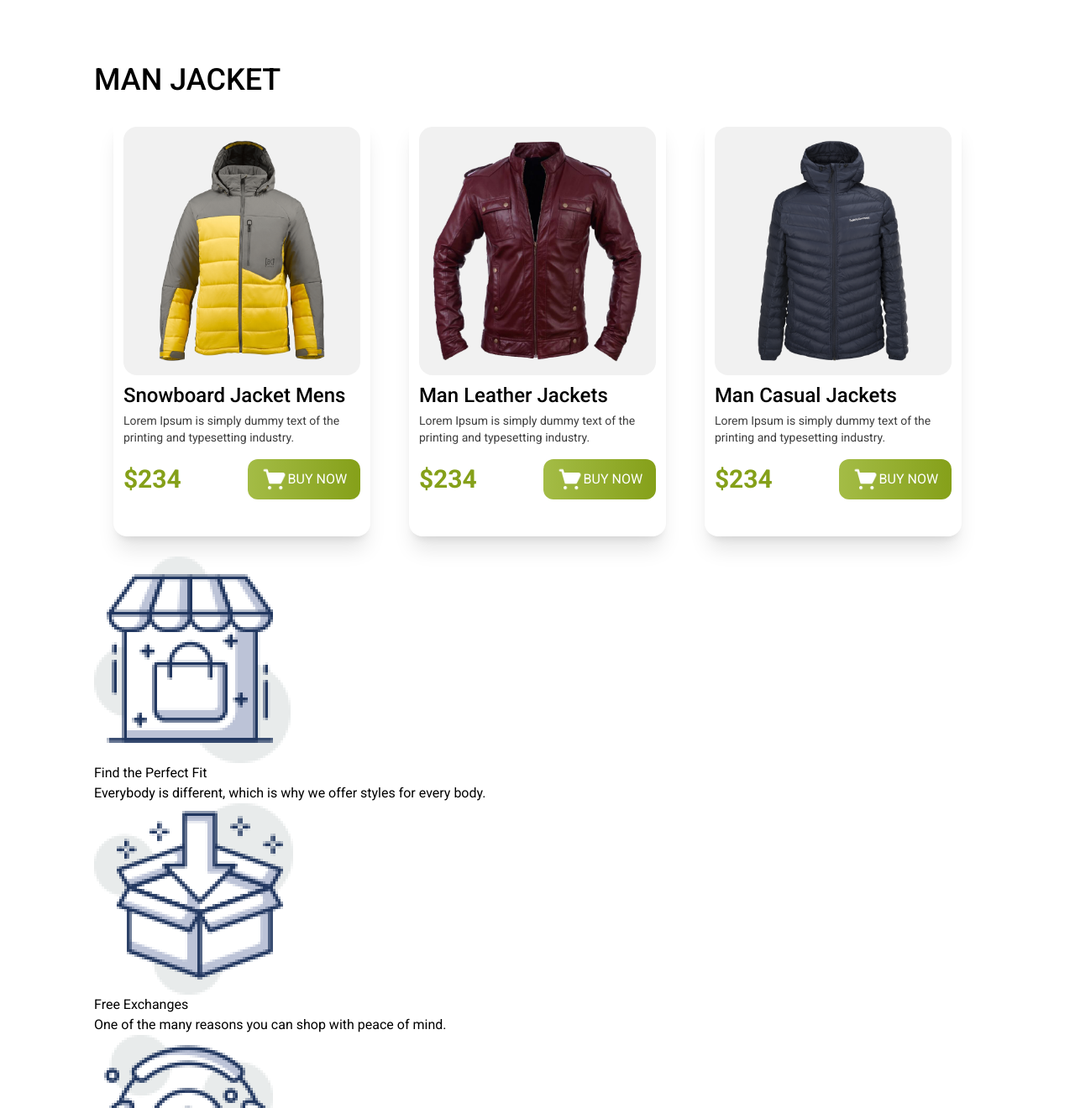
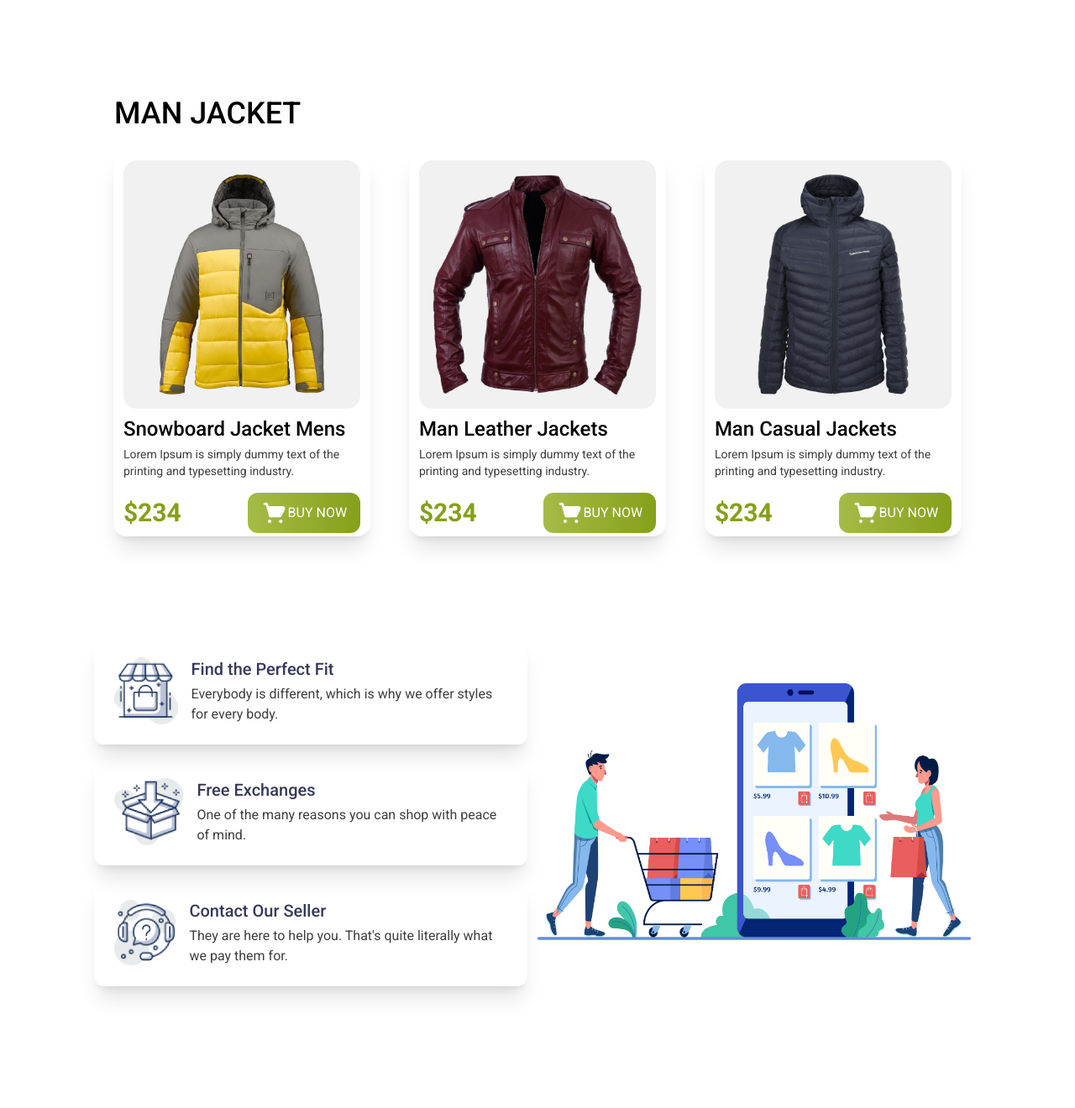
Before and after one commit to nymulislam/penguin_fashion, a plain HTML site: page index.html in a window 1280 px wide. Shown: the part 1480-2800 px from the top of the page at 84% size. After the commit the page ends 2735 px from the top, so only its background shows below. Drawn offline with nearby package versions, Linux system fonts and the light colour scheme.

Commit message:
added the service section

```diff
--- a/index.html
+++ b/index.html
@@ -55,14 +55,14 @@
             </div>
         </div>
     </header>
-    <main class="my-16 mx-28">
+    <main class="my-16 md:mx-12 lg:mx-28">
         <!-- women jacket section -->
         <section>
-            <h2 class="text-4xl font-medium mt-28">
+            <h2 class="text-4xl font-medium mt-28 ml-6">
                 WOMAN JACKET
             </h2>
-            <div class="grid grid-cols-3 justify-items-center my-6">
-                <div class="w-[87%] h-[500px] p-3 rounded-2xl shadow-xl">
+            <div class="grid grid-cols-1 lg:grid-cols-3 justify-items-center my-6">
+                <div class="w-[70%] md:w-[45%] lg:w-[87%] h-[500px] p-3 rounded-2xl shadow-xl mb-10">
                     <div class="bg-[#F1F1F1]  rounded-2xl p-4 w-">
                         <img src="./images/jacket-1.png" alt="yellow Coat">
                     </div>
@@ -83,7 +83,7 @@
                         </div>
                     </div>
                 </div>
-                <div class="w-[87%] h-[500px] p-3 rounded-2xl shadow-xl">
+                <div class="w-[70%] md:w-[45%] lg:w-[87%] h-[500px] p-3 rounded-2xl shadow-xl mb-10">
                     <div class="bg-[#F1F1F1]  rounded-2xl p-4 w-">
                         <img src="./images/jacket-2.png" alt="yellow Coat">
                     </div>
@@ -104,7 +104,7 @@
                         </div>
                     </div>
                 </div>
-                <div class="w-[87%] h-[500px] p-3 rounded-2xl shadow-xl">
+                <div class="w-[70%] md:w-[45%] lg:w-[87%] h-[500px] p-3 rounded-2xl shadow-xl mb-6">
                     <div class="bg-[#F1F1F1]  rounded-2xl p-4 w-">
                         <img src="./images/jacket-3.png" alt="yellow Coat">
                     </div>
@@ -130,11 +130,11 @@
 
         <!-- mens jacket section -->
         <section>
-            <h2 class="text-4xl font-medium mt-28">
+            <h2 class="text-4xl font-medium mt-28 ml-6">
                 MAN JACKET
             </h2>
-            <div class="grid grid-cols-3 justify-items-center my-6">
-                <div class="w-[87%] h-[500px] p-3 rounded-2xl shadow-xl">
+            <div class="grid gird-cols-1 lg:grid-cols-3 justify-items-center my-6">
+                <div class="w-[80%] md:w-[45%] lg:w-[87%] lg:h-[460px] p-3 rounded-2xl shadow-xl mb-10">
                     <div class="bg-[#F1F1F1]  rounded-2xl p-4 w-">
                         <img src="./images/jacket-4.png" alt="yellow Coat">
                     </div>
@@ -155,7 +155,7 @@
                         </div>
                     </div>
                 </div>
-                <div class="w-[87%] h-[500px] p-3 rounded-2xl shadow-xl">
+                <div class="w-[80%] md:w-[45%] lg:w-[87%] lg:h-[460px] p-3 rounded-2xl shadow-xl mb-10">
                     <div class="bg-[#F1F1F1]  rounded-2xl p-4 w-">
                         <img src="./images/jacket-5.png" alt="yellow Coat">
                     </div>
@@ -176,7 +176,7 @@
                         </div>
                     </div>
                 </div>
-                <div class="w-[87%] h-[500px] p-3 rounded-2xl shadow-xl">
+                <div class="w-[80%] md:w-[45%] lg:w-[87%] lg:h-[460px] p-3 rounded-2xl shadow-xl mb-6">
                     <div class="bg-[#F1F1F1]  rounded-2xl p-4 w-">
                         <img src="./images/jacket-6.png" alt="yellow Coat">
                     </div>
@@ -202,47 +202,51 @@
 
         <!-- service details section -->
         <section>
-            <div>
-                <div>
-                    <div>
+            <div class="flex flex-col-reverse items-center lg:flex-row my-16">
+                <div class="w-10/12 lg:w-1/2">
+                    <div class="flex items-center p-6 shadow-xl my-4 rounded-xl">
+                        <div class="w-1/5 mr-4">
                             <img src="./icons/house.png" alt="shop">
                         </div>
                         <div>
-                        <h4>
+                            <h4 class="text-xl font-medium text-[#363958] mb-1">
                                 Find the Perfect Fit
                             </h4>
-                        <p>
+                            <p class="text-base text-[#3E3E3E]">
                                 Everybody is different, which is why we offer styles for every body.
                             </p>
                         </div>
-                <div>
-                    <div>
+                    </div>
+                    <div class="flex items-center p-6 shadow-xl my-4 rounded-xl">
+                        <div class="w-1/5 mr-4">
                             <img src="./icons/box.png" alt="shop">
                         </div>
                         <div>
-                        <h4>
+                            <h4 class="text-xl font-medium text-[#363958] mb-1">
                                 Free Exchanges
                             </h4>
-                        <p>
+                            <p class="text-base text-[#3E3E3E]">
                                 One of the many reasons you can shop with peace of mind.
                             </p>
                         </div>
-                <div>
-                    <div>
+                    </div>
+                    <div class="flex items-center p-6 shadow-xl my-4 rounded-xl">
+                        <div class="w-1/5 mr-4">
                             <img src="./icons/question.png" alt="shop">
                         </div>
                         <div>
-                        <h4>
+                            <h4 class="text-xl font-medium text-[#363958] mb-1">
                                 Contact Our Seller
                             </h4>
-                        <p>
+                            <p class="text-base text-[#3E3E3E]">
                                 They are here to help you. That's quite literally what we pay them for.
                             </p>
                         </div>
                     </div>
                 </div>
-            <div>
+                <div class="mx-10 lg:w-1/2 lg:mx-3">
                     <img src="./images/shopping.png" alt="shopping">
+                </div>
             </div>
         </section>
     </main>
```
Lines whose indentation alone changed are shown as unchanged.
